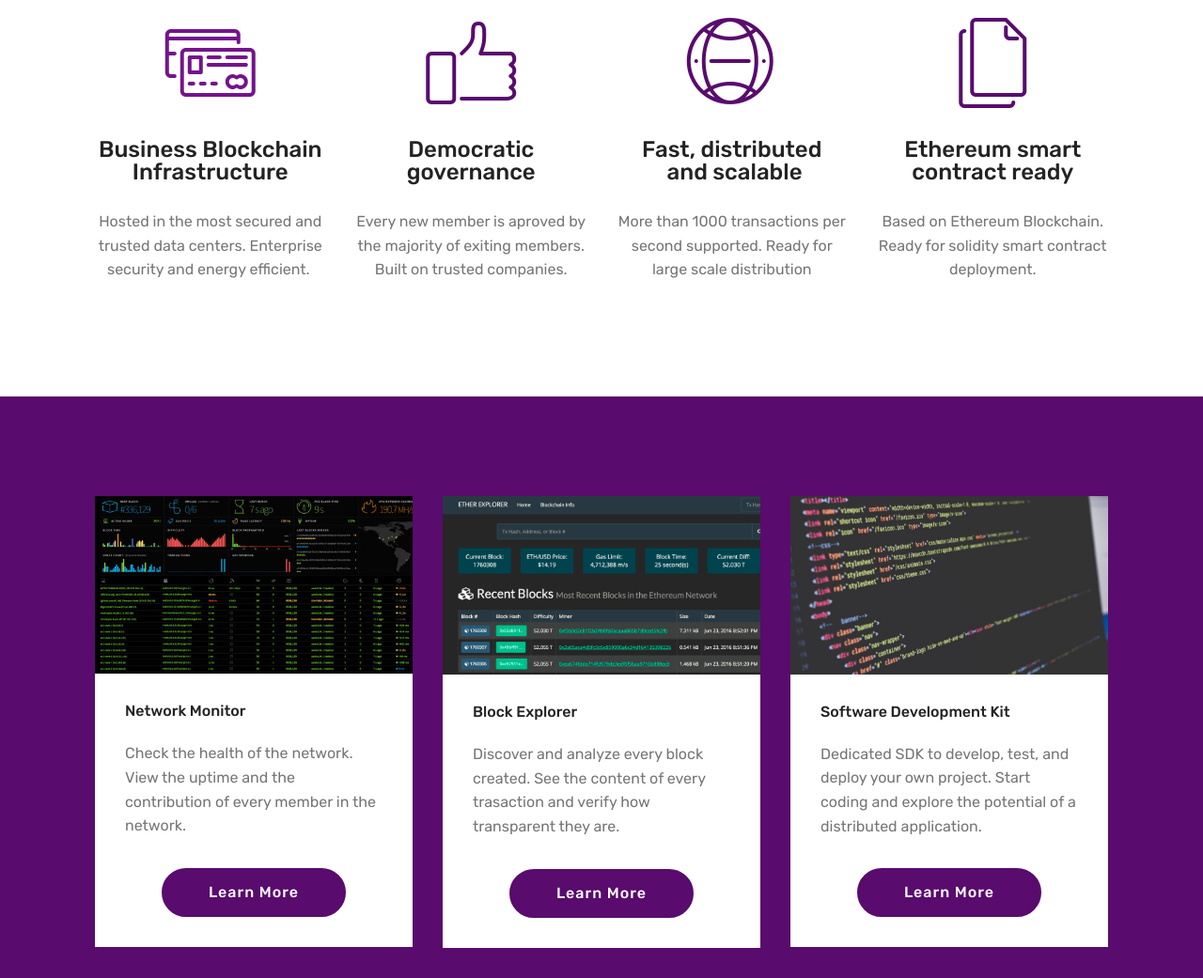
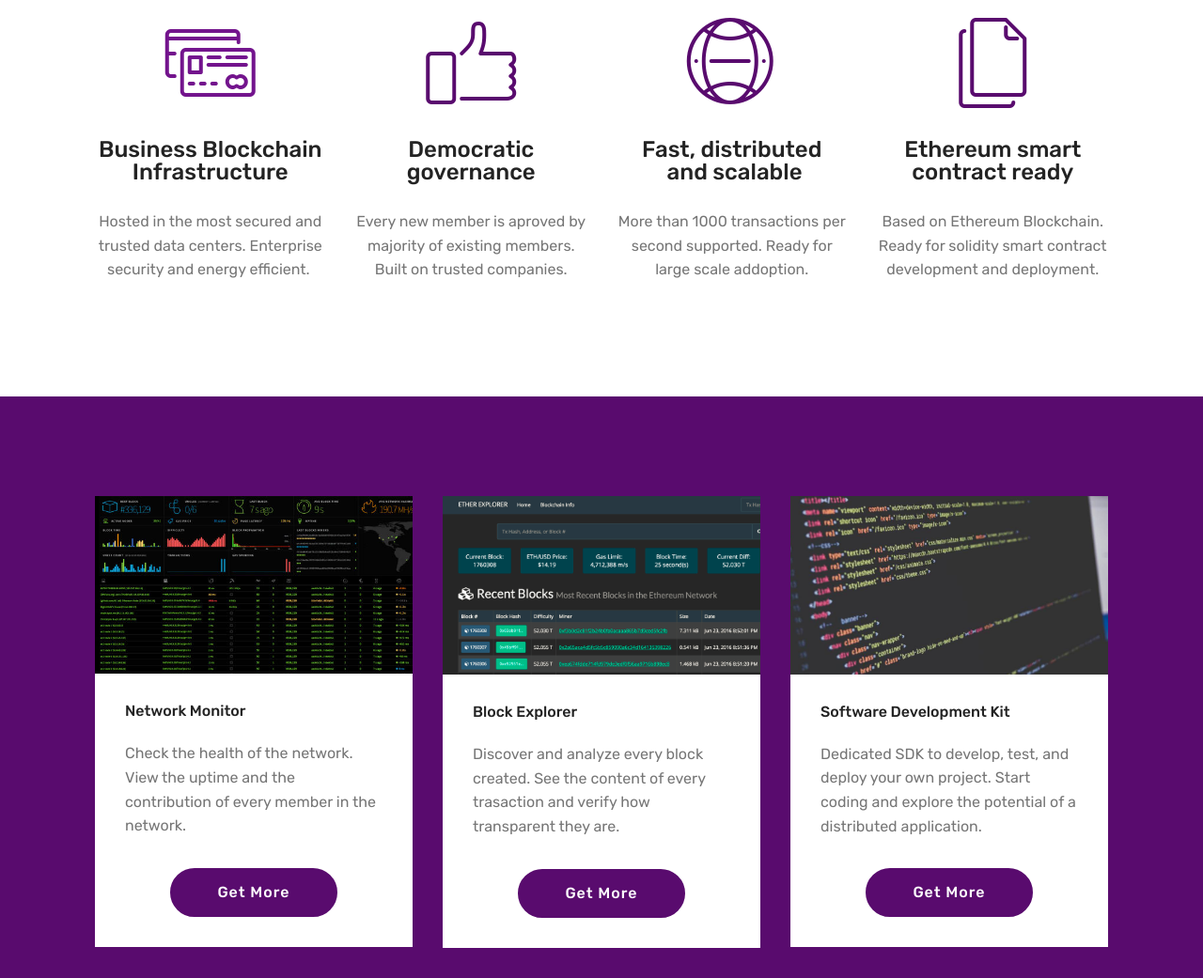
Before and after one commit to gtchain/gtchain.github.io, a plain HTML site: page index.html in a window 1280 px wide. Shown: the part 911-1952 px from the top of the page at 94% size. Drawn offline with Linux system fonts and the light colour scheme; files whose address does not match are found by name.

Commit message:
create github pages

```diff
--- a/index.html
+++ b/index.html
@@ -67,7 +67,7 @@ Blockchain as a Service Infrastructure Network. Blockchain Advisory, Consulting,
     </nav>
 </section>
 
-<section class="engine"><a href="https://mobirise.ws/f">simple website creator</a></section><section class="header12 cid-qNCBxP6j8v mbr-fullscreen mbr-parallax-background" id="header12-5">
+<section class="engine"><a href="https://mobirise.ws/c">best website maker</a></section><section class="header12 cid-qNCBxP6j8v mbr-fullscreen mbr-parallax-background" id="header12-5">
 
 
 
@@ -154,7 +154,7 @@ Blockchain as a Service Infrastructure Network. Blockchain Advisory, Consulting,
                 <div class="card-box">
                     <h4 class="card-title py-3 mbr-fonts-style display-5">Democratic governance</h4>
                     <p class="mbr-text mbr-fonts-style display-7">
-                        Every new member is aproved by the majority of exiting members. Built on trusted companies.</p>
+                        Every new member is aproved by majority of existing members. Built on trusted companies.</p>
                 </div>
             </div>
 
@@ -164,7 +164,7 @@ Blockchain as a Service Infrastructure Network. Blockchain Advisory, Consulting,
                 </div>
                 <div class="card-box">
                     <h4 class="card-title py-3 mbr-fonts-style display-5">Fast, distributed &nbsp;and scalable</h4>
-                    <p class="mbr-text mbr-fonts-style display-7">More than 1000 transactions per second supported. Ready for large scale distribution</p>
+                    <p class="mbr-text mbr-fonts-style display-7">More than 1000 transactions per second supported. Ready for large scale addoption.</p>
                 </div>
             </div>
 
@@ -174,7 +174,7 @@ Blockchain as a Service Infrastructure Network. Blockchain Advisory, Consulting,
                 </div>
                 <div class="card-box">
                     <h4 class="card-title py-3 mbr-fonts-style display-5">Ethereum smart contract ready</h4>
-                    <p class="mbr-text mbr-fonts-style display-7">Based on Ethereum Blockchain. Ready for solidity smart contract deployment.</p>
+                    <p class="mbr-text mbr-fonts-style display-7">Based on Ethereum Blockchain. Ready for solidity smart contract development and deployment.</p>
                 </div>
             </div>
 
@@ -200,9 +200,7 @@ Blockchain as a Service Infrastructure Network. Blockchain Advisory, Consulting,
                         <h4 class="card-title mbr-fonts-style display-7">Network Monitor</h4>
                         <p class="mbr-text mbr-fonts-style display-7">Check the health of the network. View the uptime and the contribution of every member in the network.&nbsp;</p>
                     </div>
-                    <div class="mbr-section-btn text-center"><a href="http://www.grantthornton.lu" class="btn btn-primary display-4">
-                            Learn More
-                        </a></div>
+                    <div class="mbr-section-btn text-center"><a href="http://www.grantthornton.lu" class="btn btn-primary display-4">Get More</a></div>
                 </div>
             </div>
 
@@ -216,8 +214,7 @@ Blockchain as a Service Infrastructure Network. Blockchain Advisory, Consulting,
                             Block Explorer</h4>
                         <p class="mbr-text mbr-fonts-style display-7">Discover and analyze every block created. See the content of every trasaction and verify how transparent they are.</p>
                     </div>
-                    <div class="mbr-section-btn text-center"><a href="http://www.grantthornton.lu" class="btn btn-primary display-4">
-                            Learn More
+                    <div class="mbr-section-btn text-center"><a href="http://www.grantthornton.lu" class="btn btn-primary display-4">Get More
                         </a></div>
                 </div>
             </div>
@@ -231,8 +228,7 @@ Blockchain as a Service Infrastructure Network. Blockchain Advisory, Consulting,
                         <h4 class="card-title mbr-fonts-style display-7">Software Development Kit</h4>
                         <p class="mbr-text mbr-fonts-style display-7">Dedicated SDK to develop, test, and deploy your own project. Start coding and explore the potential of a distributed application.&nbsp;</p>
                     </div>
-                    <div class="mbr-section-btn text-center"><a href="http://www.grantthornton.lu" class="btn btn-primary display-4">
-                            Learn More
+                    <div class="mbr-section-btn text-center"><a href="http://www.grantthornton.lu" class="btn btn-primary display-4">Get More
                         </a></div>
                 </div>
             </div>
@@ -261,7 +257,7 @@ Blockchain as a Service Infrastructure Network. Blockchain Advisory, Consulting,
             <div class="media-container-column col-lg-8" data-form-type="formoid">
                     <div data-form-alert="" hidden="">Thanks for filling out the contact form! We will get in touch with you as soon as possible. </div>
 
-                    <form class="mbr-form" action="https://mobirise.com/" method="post" data-form-title="Mobirise Form"><input type="hidden" name="email" data-form-email="true" value="QNUgAlLkzrxXrYEib0PGKph8ihVLgX7/QNC5yig5cVKVRNoO9qAyv88Xf+VS55PbrYy0Xzqsh1LhaIkVokWa8+WJq5MIbkW0/rdRjRGtDgTSWpX2QMiABm8IPGnwxGKg" data-form-field="Email">
+                    <form class="mbr-form" action="https://mobirise.com/" method="post" data-form-title="Mobirise Form"><input type="hidden" name="email" data-form-email="true" value="KGkUn8L9C87V9T0xMTqZlGi1MWL/gDZDhQbA+5Rpi33l2q8yR3dRxd1yRgGanhvie8cXcRcLDpFRZzw3SCZyxEn6f147F+ed6yqDvS+nMDPA69Ml8CBcYufgWmHEZ+V8" data-form-field="Email">
                         <div class="row row-sm-offset">
                             <div class="col-md-4 multi-horizontal" data-for="name">
                                 <div class="form-group">
```
Also changed, not shown: 1 other file.
